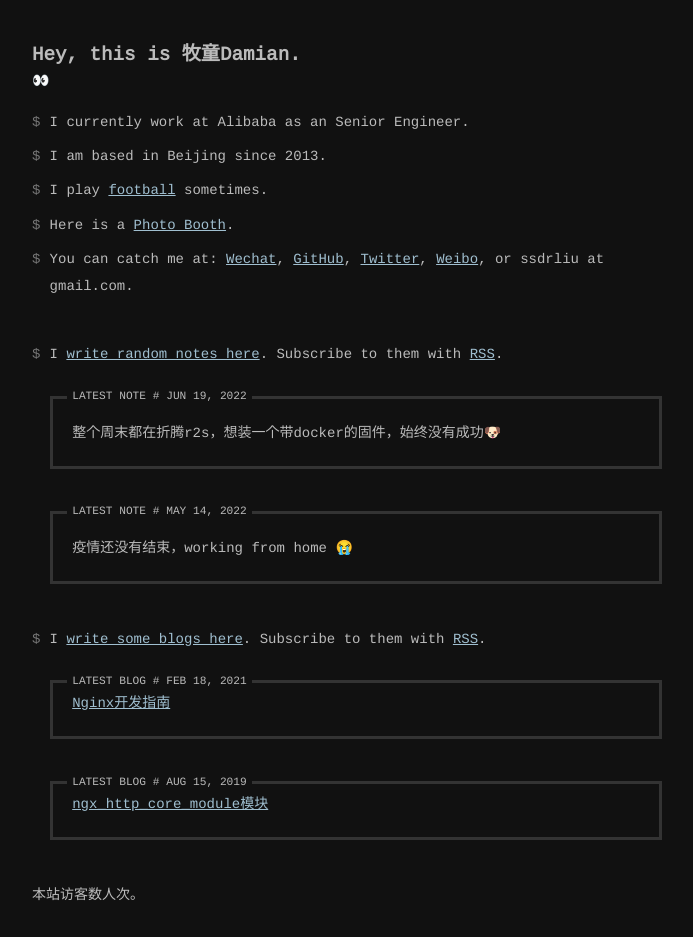
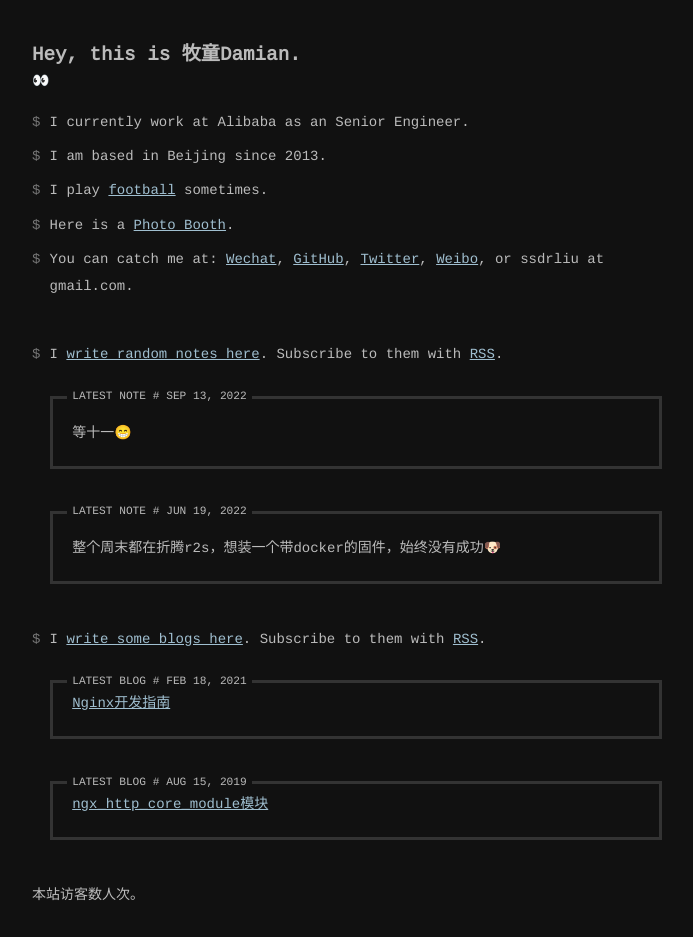
Before and after one commit to ssdr/site, a Jekyll site: the page built from index.html, in a window 1280 px wide. Shown: the whole page, without its empty margins (293-986 px from the left). Built offline with Jekyll 4.4.1, drawn with Linux system fonts in a browser that asks for light colours; comment, search, counter and statistics services are not loaded.

```diff
--- a/_data/notes.yml
+++ b/_data/notes.yml
@@ -1,3 +1,7 @@
+- date: 2022/09/13 02:11
+  content: |
+    等十一😁
+
 - date: 2022/06/19 15:42
   content: |
     整个周末都在折腾r2s，想装一个带docker的固件，始终没有成功🐶
```
